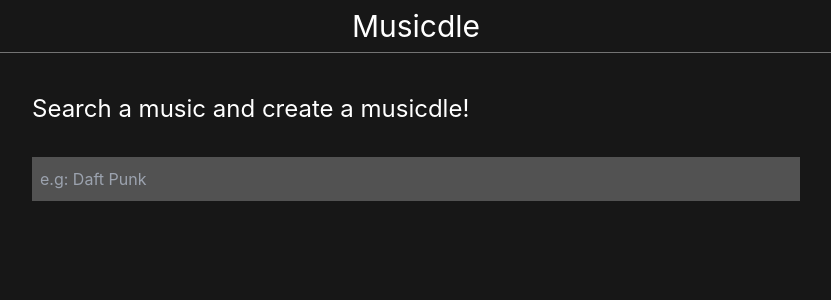
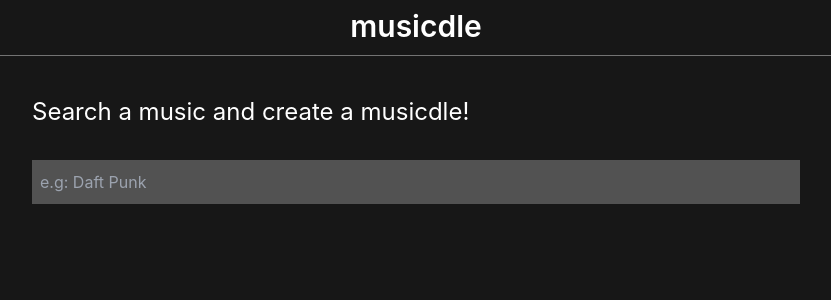
Before and after one commit to johnoppenheimer/musicdle, a Next.js app: page / in a window 1280 px wide. Shown: the top 300 px of the page, without its empty margins (224-1055 px from the left). Built offline with nearby package versions, Linux system fonts and the light colour scheme.

Commit message:
feat: Add proper links

```diff
--- a/components/layouts/MainLayout.tsx
+++ b/components/layouts/MainLayout.tsx
@@ -7,7 +7,7 @@ type MainLayoutProps = {
 const MainLayout = ({ children }: MainLayoutProps) => (
     <div className="h-screen">
         <TopNav />
-        <div className="max-w-screen-md mx-auto">{children}</div>
+        <div className="max-w-screen-md mx-auto pt-14">{children}</div>
     </div>
 );
 
--- a/components/navigation/TopNav.tsx
+++ b/components/navigation/TopNav.tsx
@@ -1,10 +1,14 @@
+import Link from 'next/link';
+
 const TopNav = () => {
     return (
-        <div className="border-b border-neutral-500">
+        <div className="border-b border-neutral-500 bg-neutral-900 fixed w-full h-14 z-10">
             <div className="max-w-screen-md mx-auto flex justify-evenly px-1 py-2">
                 <div />
                 <div>
-                    <span className="text-3xl">Musicdle</span>
+                    <Link href="/">
+                        <a className="text-3xl font-semibold">musicdle</a>
+                    </Link>
                 </div>
                 <div />
             </div>
--- a/components/pages/home/DeezerAutocomplete/DeezerAutocompleteResultRow.tsx
+++ b/components/pages/home/DeezerAutocomplete/DeezerAutocompleteResultRow.tsx
@@ -1,16 +1,15 @@
 /* eslint-disable @next/next/no-img-element */
+import Link from 'next/link';
 import { DeezerTrack } from '../../../../libraries/deezer/type';
 
 type DeezerAutocompleteResultRowProps = {
     track: DeezerTrack;
-    onClick?: (track: DeezerTrack) => void;
 };
 
-const DeezerAutocompleteResultRow = ({ track, onClick }: DeezerAutocompleteResultRowProps) => (
-    <div
-        className="cursor-pointer flex flex-row items-center hover:bg-neutral-700 px-2 py-3"
-        onClick={() => onClick?.(track)}
-    >
+const DeezerAutocompleteResultRow = ({ track }: DeezerAutocompleteResultRowProps) => (
+    <Link href={`/${track.id}`}>
+        <a>
+            <div className="cursor-pointer flex flex-row items-center hover:bg-neutral-700 px-2 py-3">
                 <div>
                     <img src={track.album.cover_small} alt={`Cover for ${track.album.title}`} />
                 </div>
@@ -20,6 +19,8 @@ const DeezerAutocompleteResultRow = ({ track, onClick }: DeezerAutocompleteResul
                 </div>
                 <div className="w-1/3 text-neutral-400">{track.album.title}</div>
             </div>
+        </a>
+    </Link>
 );
 
 export default DeezerAutocompleteResultRow;
--- a/components/pages/home/DeezerAutocomplete/index.tsx
+++ b/components/pages/home/DeezerAutocomplete/index.tsx
@@ -1,19 +1,13 @@
 import { useRouter } from 'next/router';
 import { useState } from 'react';
 import { useDeezerSearch } from '../../../../libraries/deezer/hooks';
-import { DeezerTrack } from '../../../../libraries/deezer/type';
 import DeezerAutocompleteInput from './DeezerAutocompleteInput';
 import DeezerAutocompleteResultRow from './DeezerAutocompleteResultRow';
 
 const DeezerAutocomplete = () => {
-    const router = useRouter();
     const [query, setQuery] = useState('');
 
     const { isLoading, data } = useDeezerSearch(query);
-
-    const onTrackClick = (track: DeezerTrack) => {
-        router.push(`/${track.id}`);
-    };
 
     return (
         <div>
@@ -21,7 +15,7 @@ const DeezerAutocomplete = () => {
             {data != null && (
                 <div>
                     {data.data.map((track) => (
-                        <DeezerAutocompleteResultRow key={track.id} track={track} onClick={onTrackClick} />
+                        <DeezerAutocompleteResultRow key={track.id} track={track} />
                     ))}
                 </div>
             )}
```
Lines whose indentation alone changed are shown as unchanged.
